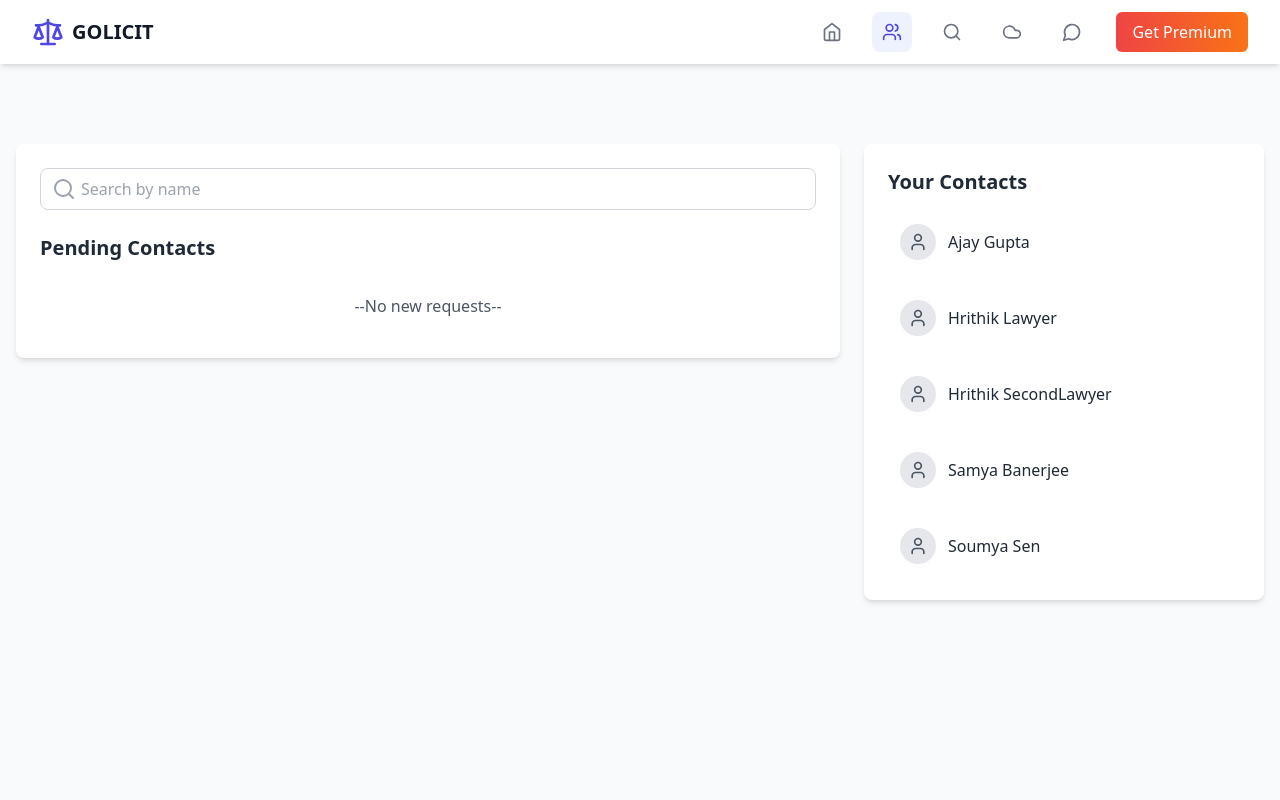
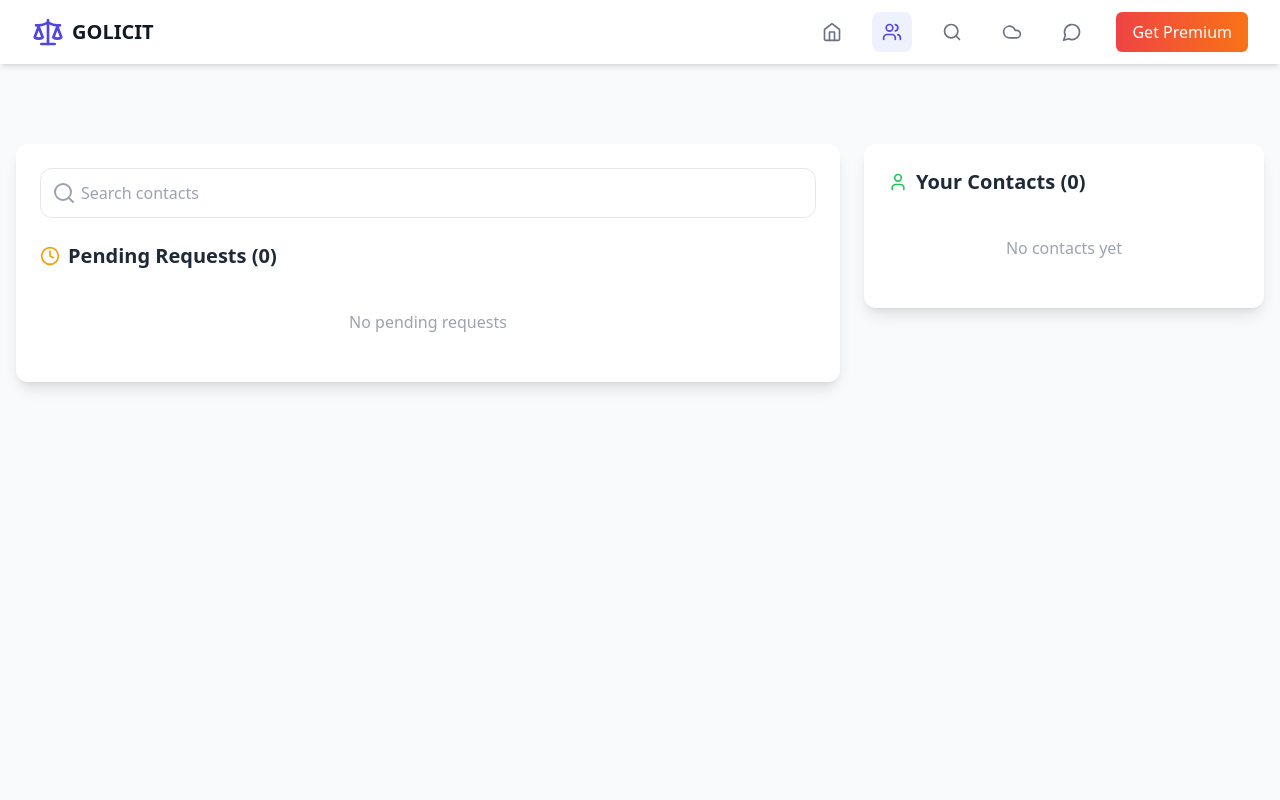
Before and after one commit to Iqapex/HealthTech, a React (Vite) app in the folder Frontend/: page /contacts in a window 1280 px wide. Shown: the top 800 px of the page. Built offline with nearby package versions, Linux system fonts and the light colour scheme.

Commit message:
add contacts

```diff
--- a/Frontend/src/pages/Contacts.tsx
+++ b/Frontend/src/pages/Contacts.tsx
@@ -1,45 +1,141 @@
-import { User, Search } from 'lucide-react';
+import { useState, useEffect } from 'react';
+import { User, Search, Clock, Check, X } from 'lucide-react';
+
+interface ContactRequest {
+  id: string;
+  name: string;
+  timestamp: number;
+}
 
 export default function Contacts() {
+  const [searchQuery, setSearchQuery] = useState('');
+  const [pendingContacts, setPendingContacts] = useState<ContactRequest[]>([]);
+  const [acceptedContacts, setAcceptedContacts] = useState<string[]>([]);
+
+  // Load from localStorage on mount
+  useEffect(() => {
+    const savedPending = localStorage.getItem('pendingContacts');
+    const savedAccepted = localStorage.getItem('acceptedContacts');
+
+    if (savedPending) setPendingContacts(JSON.parse(savedPending));
+    if (savedAccepted) setAcceptedContacts(JSON.parse(savedAccepted));
+  }, []);
+
+  // Save to localStorage whenever state changes
+  useEffect(() => {
+    localStorage.setItem('pendingContacts', JSON.stringify(pendingContacts));
+    localStorage.setItem('acceptedContacts', JSON.stringify(acceptedContacts));
+  }, [pendingContacts, acceptedContacts]);
+
+  const handleAccept = (request: ContactRequest) => {
+    // Add to accepted and remove from pending
+    setAcceptedContacts(prev => [...prev, request.name]);
+    setPendingContacts(prev => prev.filter(item => item.id !== request.id));
+  };
+
+  const handleDecline = (requestId: string) => {
+    // Remove from pending
+    setPendingContacts(prev => prev.filter(item => item.id !== requestId));
+  };
+
+  const filteredAcceptedContacts = acceptedContacts.filter(name =>
+    name.toLowerCase().includes(searchQuery.toLowerCase())
+  );
+
   return (
     <div className="min-h-screen bg-gray-50 pt-20 px-4">
       <div className="max-w-7xl mx-auto">
         <div className="grid md:grid-cols-3 gap-6">
+          {/* Pending Requests Column */}
           <div className="md:col-span-2">
-            <div className="bg-white rounded-lg shadow-md p-6">
+            <div className="bg-white rounded-xl shadow-lg p-6">
               <div className="relative mb-6">
                 <Search className="absolute left-3 top-1/2 transform -translate-y-1/2 text-gray-400" />
                 <input
                   type="text"
-                  placeholder="Search by name"
-                  className="w-full pl-10 pr-4 py-2 rounded-lg border border-gray-300 focus:ring-2 focus:ring-blue-500 focus:border-transparent"
+                  placeholder="Search contacts"
+                  value={searchQuery}
+                  onChange={(e) => setSearchQuery(e.target.value)}
+                  className="w-full pl-10 pr-4 py-3 rounded-xl border border-gray-200 focus:ring-2 focus:ring-blue-500 focus:border-transparent"
                 />
               </div>
 
-              <h2 className="text-xl font-bold text-gray-800 mb-4">Pending Contacts</h2>
+              <h2 className="text-xl font-bold text-gray-800 mb-4 flex items-center gap-2">
+                <Clock className="w-5 h-5 text-amber-500" />
+                Pending Requests ({pendingContacts.length})
+              </h2>
 
-              <div className="space-y-4">
-                <p className="text-gray-600 text-center py-4">--No new requests--</p>
+              <div className="space-y-3">
+                {pendingContacts.length === 0 ? (
+                  <div className="text-gray-400 text-center py-6">
+                    No pending requests
+                  </div>
+                ) : (
+                  pendingContacts.map((request) => (
+                    <div
+                      key={request.id}
+                      className="flex items-center justify-between p-4 rounded-lg bg-gray-50 hover:bg-gray-100 transition-colors"
+                    >
+                      <div className="flex items-center gap-3">
+                        <div className="bg-blue-100 rounded-full p-2">
+                          <User className="w-5 h-5 text-blue-600" />
+                        </div>
+                        <div>
+                          <span className="font-medium block">{request.name}</span>
+                          <span className="text-sm text-gray-500">
+                            Requested {new Date(request.timestamp).toLocaleDateString()}
+                          </span>
+                        </div>
+                      </div>
+                      <div className="flex gap-2">
+                        <button
+                          onClick={() => handleAccept(request)}
+                          className="p-2 rounded-lg bg-green-100 hover:bg-green-200 text-green-600 transition-colors"
+                          aria-label="Accept request"
+                        >
+                          <Check className="w-5 h-5" />
+                        </button>
+                        <button
+                          onClick={() => handleDecline(request.id)}
+                          className="p-2 rounded-lg bg-red-100 hover:bg-red-200 text-red-600 transition-colors"
+                          aria-label="Decline request"
+                        >
+                          <X className="w-5 h-5" />
+                        </button>
+                      </div>
+                    </div>
+                  ))
+                )}
               </div>
             </div>
           </div>
 
+          {/* Accepted Contacts Column */}
           <div className="md:col-span-1">
-            <div className="bg-white rounded-lg shadow-md p-6">
-              <h2 className="text-xl font-bold text-gray-800 mb-4">Your Contacts</h2>
+            <div className="bg-white rounded-xl shadow-lg p-6">
+              <h2 className="text-xl font-bold text-gray-800 mb-4 flex items-center gap-2">
+                <User className="w-5 h-5 text-green-500" />
+                Your Contacts ({acceptedContacts.length})
+              </h2>
 
-              <div className="space-y-4">
-                {['Ajay Gupta', 'Hrithik Lawyer', 'Hrithik SecondLawyer', 'Samya Banerjee', 'Soumya Sen'].map((name, i) => (
-                  <div
-                    key={i}
-                    className="flex items-center space-x-3 p-3 rounded-lg hover:bg-gray-50 transition-colors cursor-pointer"
-                  >
-                    <div className="bg-gray-200 rounded-full p-2">
-                      <User className="w-5 h-5 text-gray-600" />
+              <div className="space-y-3">
+                {filteredAcceptedContacts.length === 0 ? (
+                  <div className="text-gray-400 text-center py-6">
+                    No contacts yet
+                  </div>
+                ) : (
+                  filteredAcceptedContacts.map((name, index) => (
+                    <div
+                      key={index}
+                      className="flex items-center gap-3 p-3 rounded-lg hover:bg-gray-50 transition-colors"
+                    >
+                      <div className="bg-blue-100 rounded-full p-2">
+                        <User className="w-5 h-5 text-blue-600" />
+                      </div>
+                      <span className="text-gray-800">{name}</span>
                     </div>
-                    <span className="text-gray-800">{name}</span>
-                  </div>
-                ))}
+                  ))
+                )}
               </div>
             </div>
           </div>
```
